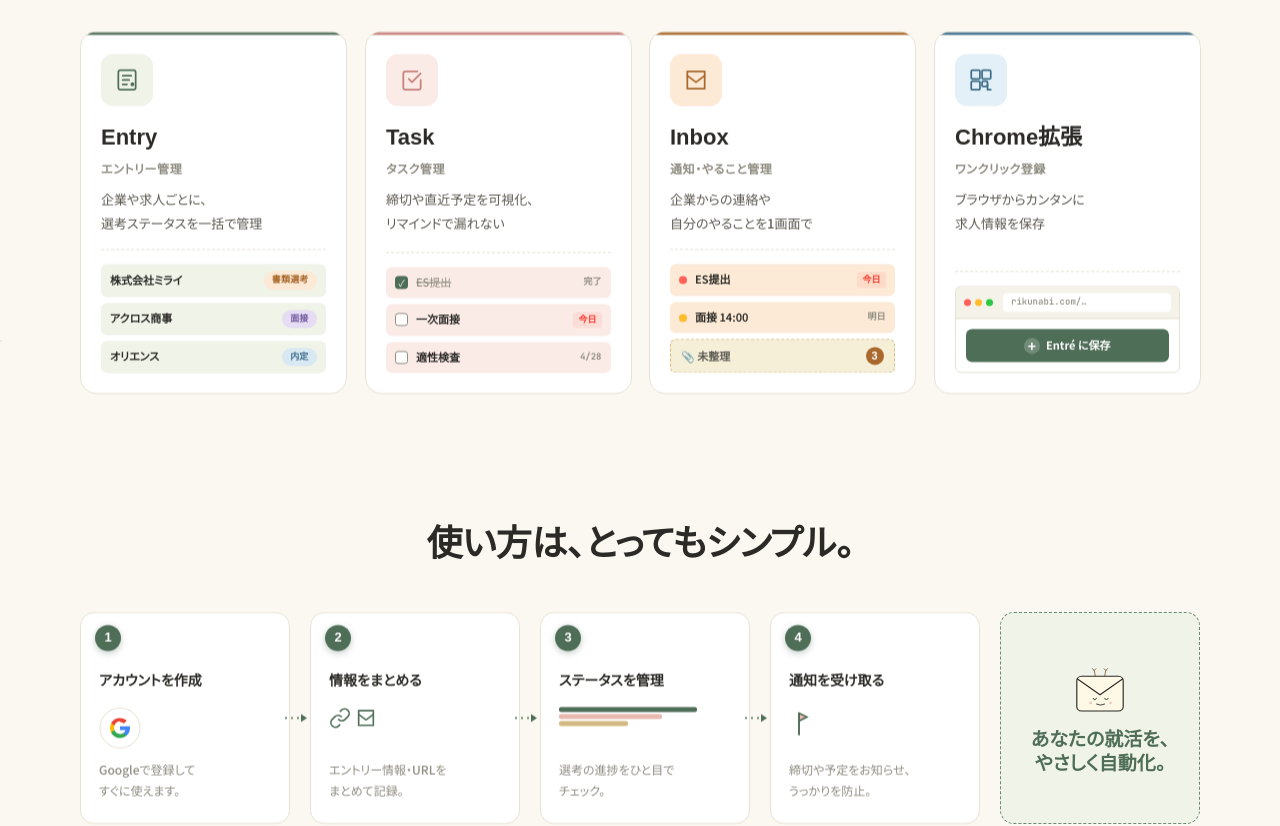
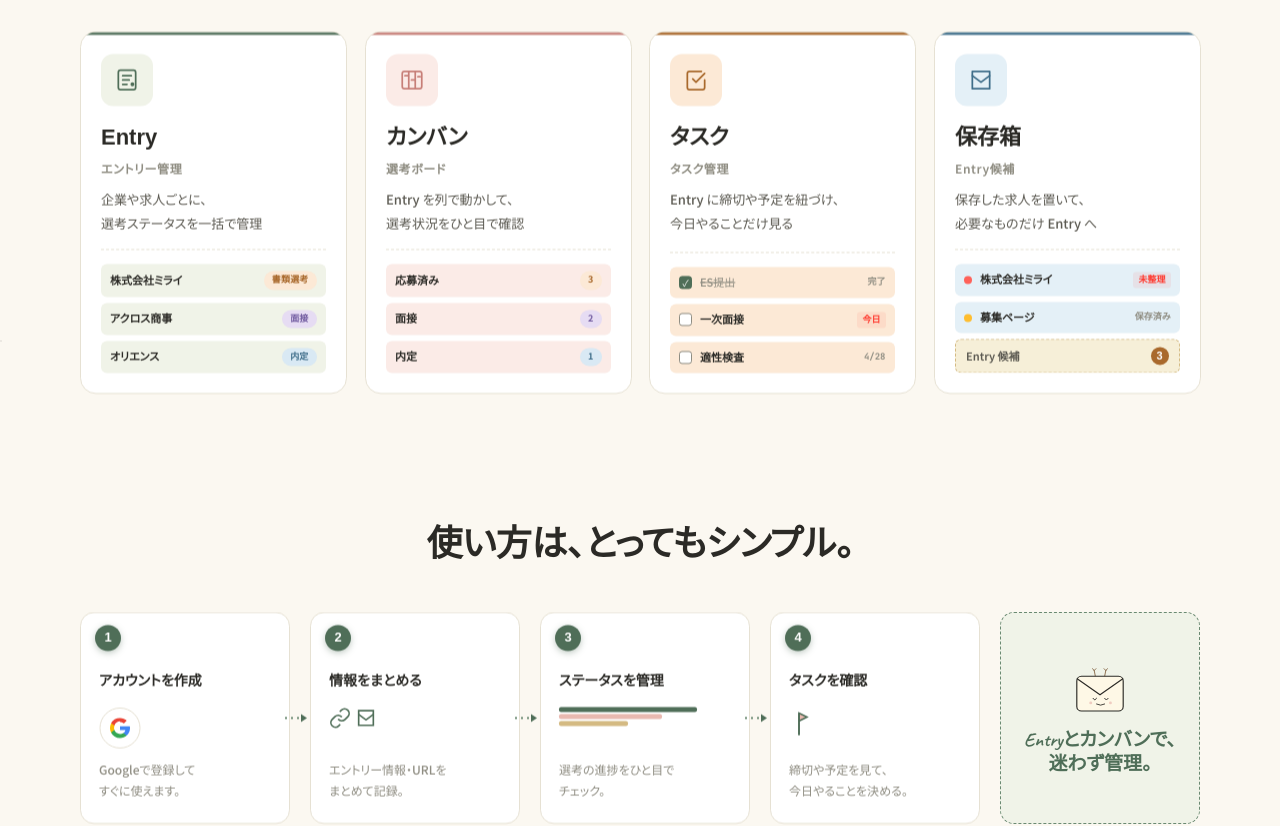
Before and after one commit to karimiku/job-hunting-saas, a Next.js app in the folder frontend/: page / in a window 1280 px wide. Shown: the part 2860-3686 px from the top of the page. Built offline with nearby package versions, Linux system fonts and the light colour scheme.

Commit message:
refactor: align landing copy with core workflow

```diff
--- a/frontend/src/app/landing.css
+++ b/frontend/src/app/landing.css
@@ -512,36 +512,6 @@
   display: grid; place-items: center;
 }
 
-/* Chrome preview (browser mock) */
-.lp-preview-browser {
-  background: #fff; border: 1px solid var(--line);
-  border-radius: 6px; overflow: hidden;
-}
-.lp-preview-browser-bar {
-  display: flex; align-items: center; gap: 4px;
-  padding: 6px 8px; background: #F5F2EA;
-  border-bottom: 1px solid var(--line);
-}
-.lp-preview-browser-dot { width: 7px; height: 7px; border-radius: 50%; flex: none; }
-.lp-preview-browser-url {
-  margin-left: 6px; padding: 2px 8px;
-  font-family: var(--font-mono); font-size: 9px; color: var(--ink-3);
-  background: #fff; border-radius: 4px; flex: 1;
-  overflow: hidden; text-overflow: ellipsis; white-space: nowrap;
-}
-.lp-preview-browser-body { padding: 10px; }
-.lp-preview-browser-save {
-  display: flex; align-items: center; gap: 6px; justify-content: center;
-  padding: 8px 10px; border-radius: 6px;
-  background: var(--sage-deep); color: #fff;
-  font-size: 11px; font-weight: 700;
-}
-.lp-preview-browser-save > span:first-child {
-  width: 16px; height: 16px; border-radius: 50%;
-  background: rgba(255,255,255,0.2);
-  display: grid; place-items: center; font-size: 14px; line-height: 1;
-}
-
 /* ───── Steps ───── */
 .lp-steps-row {
   display: grid; grid-template-columns: repeat(4, 1fr) 200px;
--- a/frontend/src/components/landing/landing-page.tsx
+++ b/frontend/src/components/landing/landing-page.tsx
@@ -368,18 +368,18 @@ function MobileFirstSection() {
               本腰を入れて。
             </h2>
             <p className="lp-device-sub">
-              就活サイトを見ながら Chrome 拡張でワンクリック保存。
-              選考ボードや一覧で全体を俯瞰しながら、腰を据えて応募を管理できます。
+              保存箱に求人を残して、必要なものだけ Entry に変換。
+              Entry 一覧とカンバンで、応募先の状態を落ち着いて管理できます。
             </p>
             <ul className="lp-device-list">
               <li>
-                <span className="lp-mf-check">✓</span> Chrome 拡張で URL・タイトルを1クリック保存
+                <span className="lp-mf-check">✓</span> 保存箱から Entry に変換
               </li>
               <li>
-                <span className="lp-mf-check">✓</span> 選考ボード・一覧で全体を俯瞰
+                <span className="lp-mf-check">✓</span> Entry 一覧とカンバンで全体を俯瞰
               </li>
               <li>
-                <span className="lp-mf-check">✓</span> キーボードショートカットで高速操作
+                <span className="lp-mf-check">✓</span> メモと応募元 URL を Entry に集約
               </li>
             </ul>
           </div>
@@ -409,18 +409,18 @@ function MobileFirstSection() {
               寝る前も。
             </h2>
             <p className="lp-device-sub">
-              通知で締切を逃さず、思いついたときにサッと URL を保存。
-              タスクの完了や期限変更もスマホだけで完結します。
+              今日見るべきタスクを確認して、必要な Entry へすぐ戻る。
+              外出中でも、次にやることだけを迷わず見られます。
             </p>
             <ul className="lp-device-list">
               <li>
-                <span className="lp-mf-check">✓</span> 締切・予定をプッシュ通知でお知らせ
+                <span className="lp-mf-check">✓</span> 今日のタスクを確認
               </li>
               <li>
-                <span className="lp-mf-check">✓</span> タスク完了・期限変更もスマホだけで
+                <span className="lp-mf-check">✓</span> Entry 詳細へすぐ移動
               </li>
               <li>
-                <span className="lp-mf-check">✓</span> URL をペーストしてサッと保存
+                <span className="lp-mf-check">✓</span> 保存箱と Entry 追加にアクセス
               </li>
             </ul>
           </div>
@@ -474,20 +474,40 @@ function ToolsSection() {
     {
       icon: (
         <svg width="26" height="26" viewBox="0 0 24 24" fill="none" stroke="#4F6E58" strokeWidth="1.6" strokeLinecap="round" strokeLinejoin="round">
+          <rect x="3" y="4" width="18" height="16" rx="2" />
+          <path d="M9 4v16M15 4v16" />
+          <path d="M5.5 8h3M11.5 12h3M17.5 9h2" />
+        </svg>
+      ),
+      name: "カンバン",
+      sub: "選考ボード",
+      desc: (
+        <>
+          Entry を列で動かして、
+          <br />
+          選考状況をひと目で確認
+        </>
+      ),
+      accent: "pink",
+      preview: <KanbanPreview />,
+    },
+    {
+      icon: (
+        <svg width="26" height="26" viewBox="0 0 24 24" fill="none" stroke="#4F6E58" strokeWidth="1.6" strokeLinecap="round" strokeLinejoin="round">
           <path d="M9 11l3 3 8-8" />
           <path d="M20 12v7a2 2 0 01-2 2H6a2 2 0 01-2-2V6a2 2 0 012-2h11" />
         </svg>
       ),
-      name: "Task",
+      name: "タスク",
       sub: "タスク管理",
       desc: (
         <>
-          締切や直近予定を可視化、
+          Entry に締切や予定を紐づけ、
           <br />
-          リマインドで漏れない
+          今日やることだけ見る
         </>
       ),
-      accent: "pink",
+      accent: "gold",
       preview: <TaskPreview />,
     },
     {
@@ -497,39 +517,17 @@ function ToolsSection() {
           <path d="M4 8l8 6 8-6" />
         </svg>
       ),
-      name: "Inbox",
-      sub: "通知・やること管理",
+      name: "保存箱",
+      sub: "Entry候補",
       desc: (
         <>
-          企業からの連絡や
+          保存した求人を置いて、
           <br />
-          自分のやることを1画面で
-        </>
-      ),
-      accent: "gold",
-      preview: <InboxPreview />,
-    },
-    {
-      icon: (
-        <svg width="26" height="26" viewBox="0 0 24 24" fill="none" stroke="#4F6E58" strokeWidth="1.6" strokeLinecap="round" strokeLinejoin="round">
-          <rect x="3" y="3" width="8" height="8" rx="1" />
-          <rect x="13" y="3" width="8" height="8" rx="1" />
-          <rect x="3" y="13" width="8" height="8" rx="1" />
-          <rect x="13" y="13" width="5" height="5" rx="1" />
-          <path d="M18 16v5h3" />
-        </svg>
-      ),
-      name: "Chrome拡張",
-      sub: "ワンクリック登録",
-      desc: (
-        <>
-          ブラウザからカンタンに
-          <br />
-          求人情報を保存
+          必要なものだけ Entry へ
         </>
       ),
       accent: "sky",
-      preview: <ChromePreview />,
+      preview: <InboxPreview />,
     },
   ];
 
@@ -598,40 +596,41 @@ function TaskPreview() {
   );
 }
 
+function KanbanPreview() {
+  return (
+    <div className="lp-preview-stack">
+      <div className="lp-preview-entry-row">
+        <span className="lp-preview-co">応募済み</span>
+        <span className="lp-preview-pill lp-preview-pill--doc">3</span>
+      </div>
+      <div className="lp-preview-entry-row">
+        <span className="lp-preview-co">面接</span>
+        <span className="lp-preview-pill lp-preview-pill--interview">2</span>
+      </div>
+      <div className="lp-preview-entry-row">
+        <span className="lp-preview-co">内定</span>
+        <span className="lp-preview-pill lp-preview-pill--offer">1</span>
+      </div>
+    </div>
+  );
+}
+
 function InboxPreview() {
   return (
     <div className="lp-preview-stack">
       <div className="lp-preview-notify">
         <span className="lp-preview-dot lp-preview-dot--danger" />
-        <span className="lp-preview-task-name">ES提出</span>
-        <span className="lp-preview-date is-soon">今日</span>
+        <span className="lp-preview-task-name">株式会社ミライ</span>
+        <span className="lp-preview-date is-soon">未整理</span>
       </div>
       <div className="lp-preview-notify">
         <span className="lp-preview-dot lp-preview-dot--warning" />
-        <span className="lp-preview-task-name">面接 14:00</span>
-        <span className="lp-preview-date">明日</span>
+        <span className="lp-preview-task-name">募集ページ</span>
+        <span className="lp-preview-date">保存済み</span>
       </div>
       <div className="lp-preview-inbox-badge">
-        <span>📎 未整理</span>
+        <span>Entry 候補</span>
         <span className="lp-preview-inbox-count">3</span>
-      </div>
-    </div>
-  );
-}
-
-function ChromePreview() {
-  return (
-    <div className="lp-preview-browser">
-      <div className="lp-preview-browser-bar">
-        <span className="lp-preview-browser-dot" style={{ background: "#FF6159" }} />
-        <span className="lp-preview-browser-dot" style={{ background: "#FFBD2E" }} />
-        <span className="lp-preview-browser-dot" style={{ background: "#28C941" }} />
-        <span className="lp-preview-browser-url">rikunabi.com/…</span>
-      </div>
-      <div className="lp-preview-browser-body">
-        <div className="lp-preview-browser-save">
-          <span>+</span> Entré に保存
-        </div>
       </div>
     </div>
   );
@@ -704,12 +703,12 @@ function StepsSection() {
           />
           <StepCard
             num={4}
-            title="通知を受け取る"
+            title="タスクを確認"
             desc={
               <>
-                締切や予定をお知らせ、
+                締切や予定を見て、
                 <br />
-                うっかりを防止。
+                今日やることを決める。
               </>
             }
             visual={
@@ -722,9 +721,9 @@ function StepsSection() {
           <div className="lp-step-end-card lp-reveal" style={{ "--lp-reveal-i": 4 } as CSSProperties}>
             <EnvelopeMascot size={58} mood="wink" />
             <div className="lp-step-end-text">
-              あなたの就活を、
+              Entryとカンバンで、
               <br />
-              やさしく自動化。
+              迷わず管理。
             </div>
           </div>
         </div>
```
